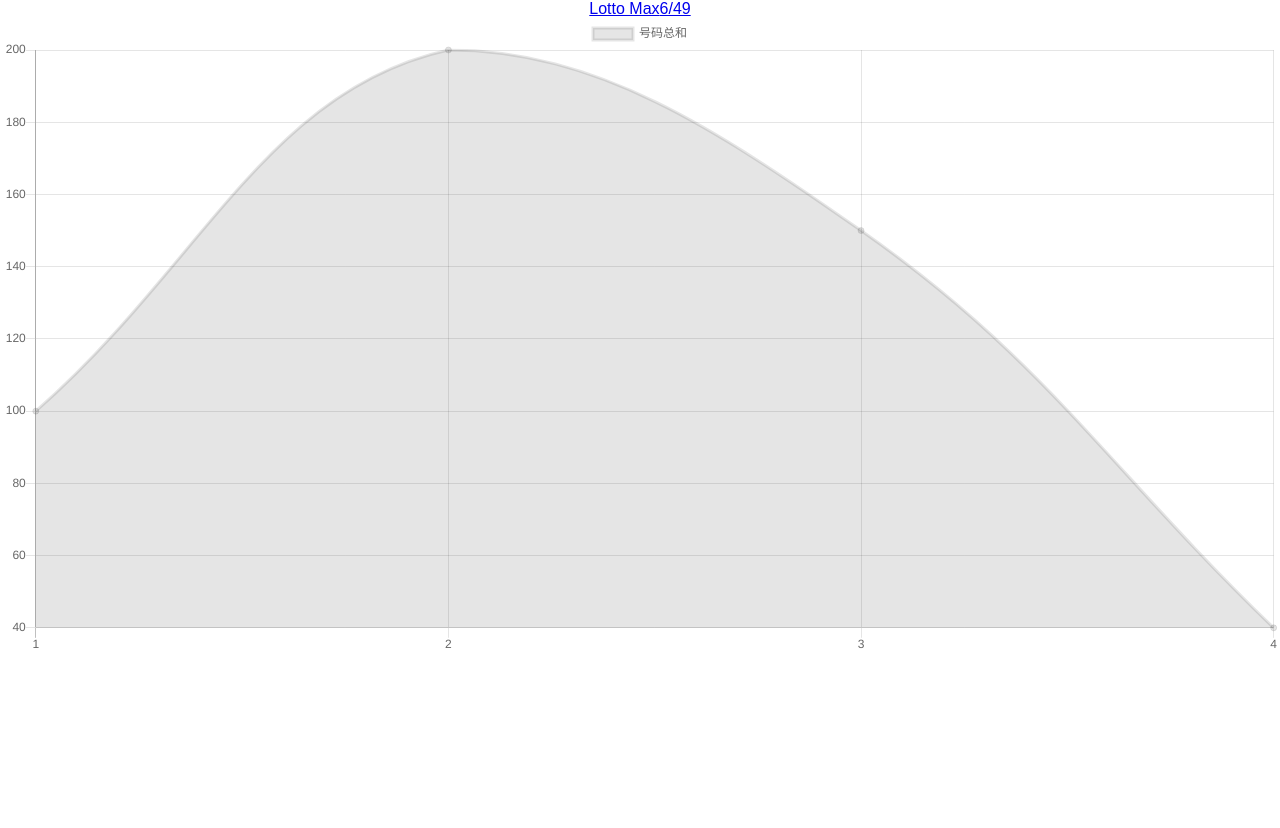
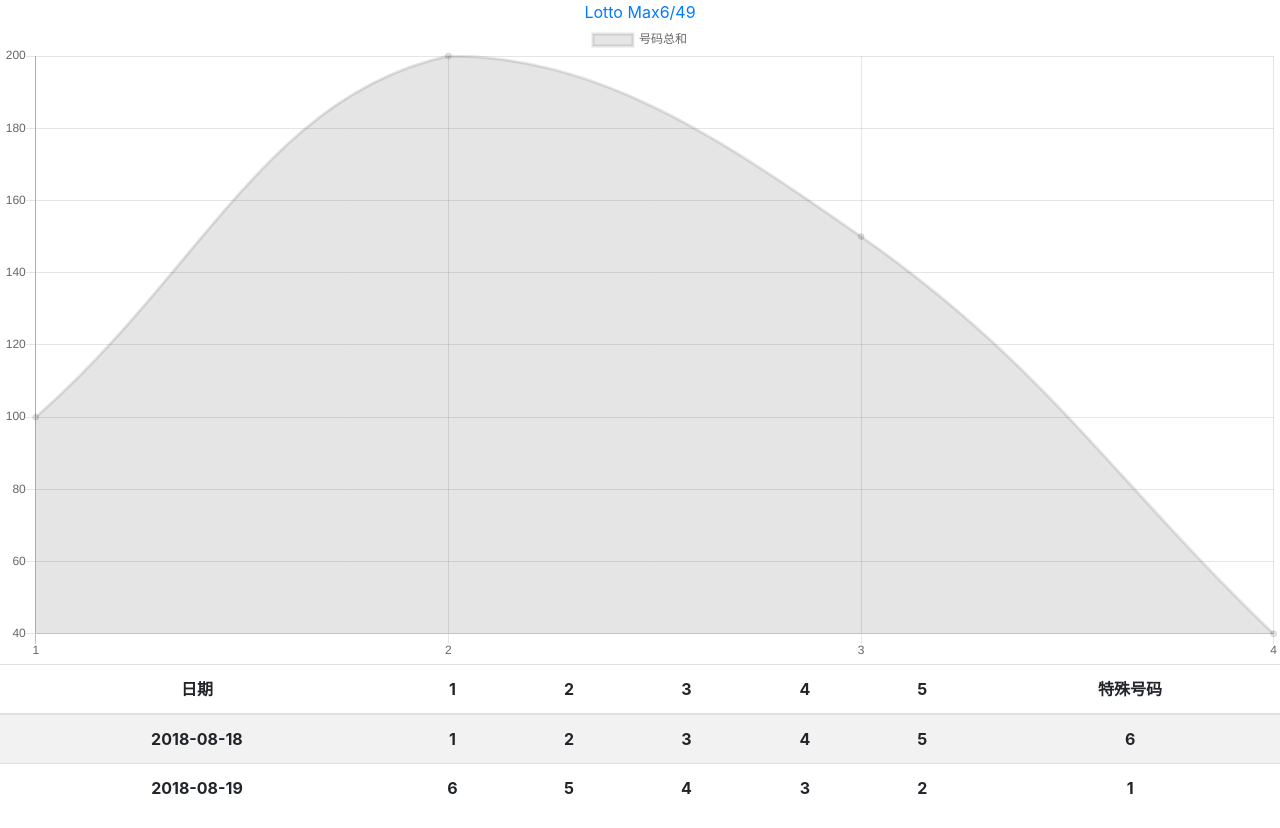
Before and after one commit to CaptainAwesomeDi/LottoFun-Client, a React (Create React App) app: page / in a window 1280 px wide. Before the commit the page ends 800 px from the top, so only its background shows below. Built offline with nearby package versions, Linux system fonts and the light colour scheme.

Commit message:
add table and bootstrap

```diff
--- a/package.json
+++ b/package.json
@@ -4,6 +4,7 @@
   "private": true,
   "dependencies": {
     "axios": "^0.18.0",
+    "bootstrap": "^4.1.3",
     "chart.js": "^2.7.2",
     "react": "^16.4.2",
     "react-chartjs-2": "^2.7.4",
--- /dev/null
+++ b/src/components/HistoryTable.js
@@ -0,0 +1,63 @@
+import React, {Component} from 'react'
+import {Table} from 'reactstrap';
+
+class HistoryTable extends Component {
+    constructor(props){
+        super(props);
+    }
+
+    render(){
+        const fakeData = [
+            ["2018-08-18",1,2,3,4,5,6],
+            ["2018-08-19",6,5,4,3,2,1],
+        ]
+        const dataRows = fakeData.map((entry)=>{
+            console.log(entry)
+            return (
+                <RenderRow key={entry[0]}
+                dateHistory={entry[0]}
+                number1={entry[1]}
+                number2={entry[2]}
+                number3={entry[3]}
+                number4={entry[4]}
+                number5={entry[5]}
+                specialnum={entry[6]}/>
+            )
+        })
+        return (
+            <Table striped >
+                <thead>
+                    <tr>
+                        <th>日期</th>
+                        <th>1</th>
+                        <th>2</th>
+                        <th>3</th>
+                        <th>4</th>
+                        <th>5</th>
+                        <th>特殊号码</th>
+                    </tr>
+                </thead>
+                <tbody>
+                    {dataRows}
+                </tbody>
+            </Table>
+        );
+    }
+}
+
+const RenderRow = (props) => {
+    console.log(props.dateHistory);
+    return (
+        <tr>
+            <th scope="row">{props.dateHistory}</th>
+            <th>{props.number1}</th>
+            <th>{props.number2}</th>
+            <th>{props.number3}</th>
+            <th>{props.number4}</th>
+            <th>{props.number5}</th>
+            <th>{props.specialnum}</th>
+        </tr>
+    )
+}
+
+export default HistoryTable;
--- a/src/index.js
+++ b/src/index.js
@@ -3,6 +3,7 @@ import ReactDOM from 'react-dom';
 import './index.css';
 import App from './App';
 import registerServiceWorker from './registerServiceWorker';
+import 'bootstrap/dist/css/bootstrap.min.css';
 
 ReactDOM.render(<App />, document.getElementById('root'));
 registerServiceWorker();
--- a/src/pages/lottomax.js
+++ b/src/pages/lottomax.js
@@ -0,0 +1,3 @@
+import React,{Component} from 'react'
+
+class
--- a/src/pages/main.js
+++ b/src/pages/main.js
@@ -1,5 +1,6 @@
 import React, {Component} from 'react';
 import Graph from '../components/selector'
+import HistoryTable from '../components/HistoryTable'
 
 
 export default class MainView extends Component {
@@ -8,6 +9,7 @@ export default class MainView extends Component {
         return (
             <div>
                 <Graph/>
+                <HistoryTable/>
             </div>
         )
     }
```
Also changed, not shown: 1 other file (tests, documents, lock files or other folders).
